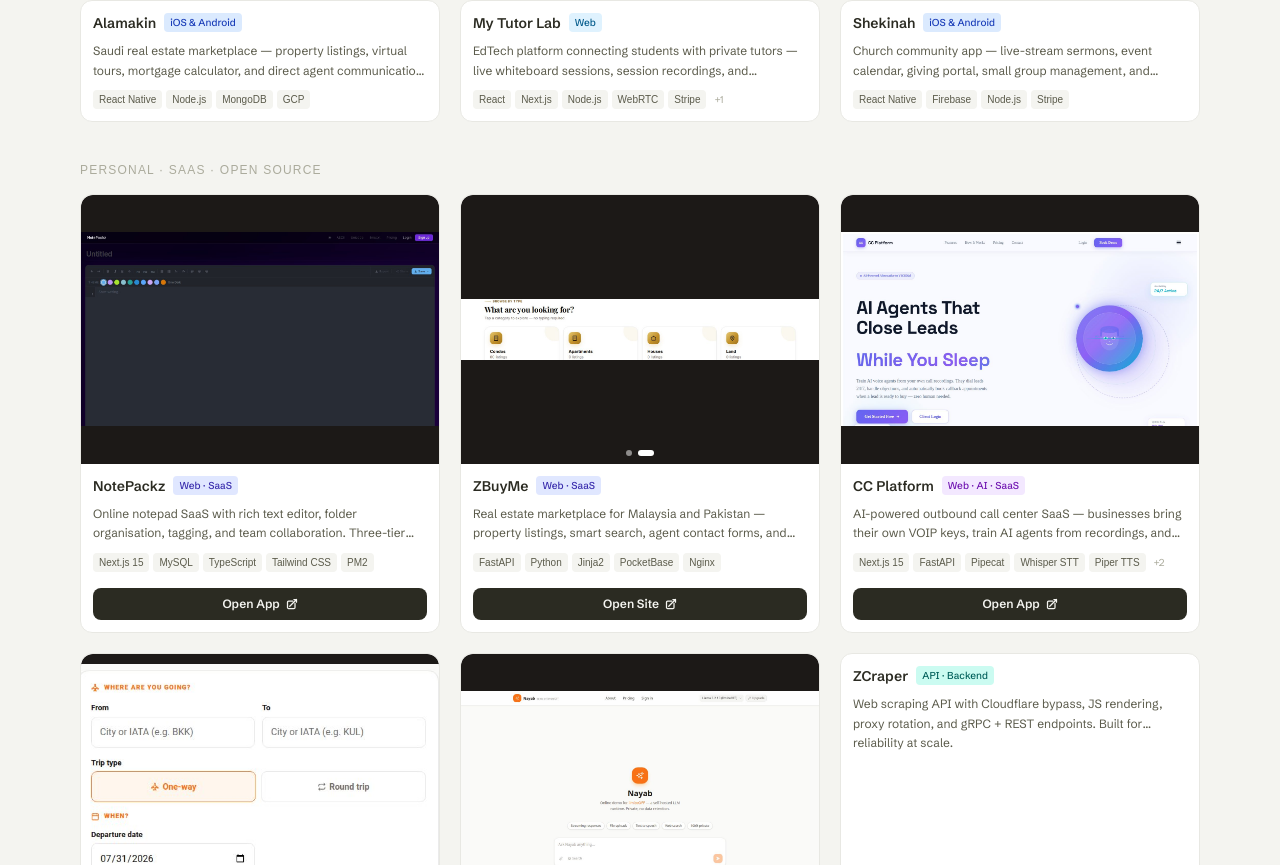
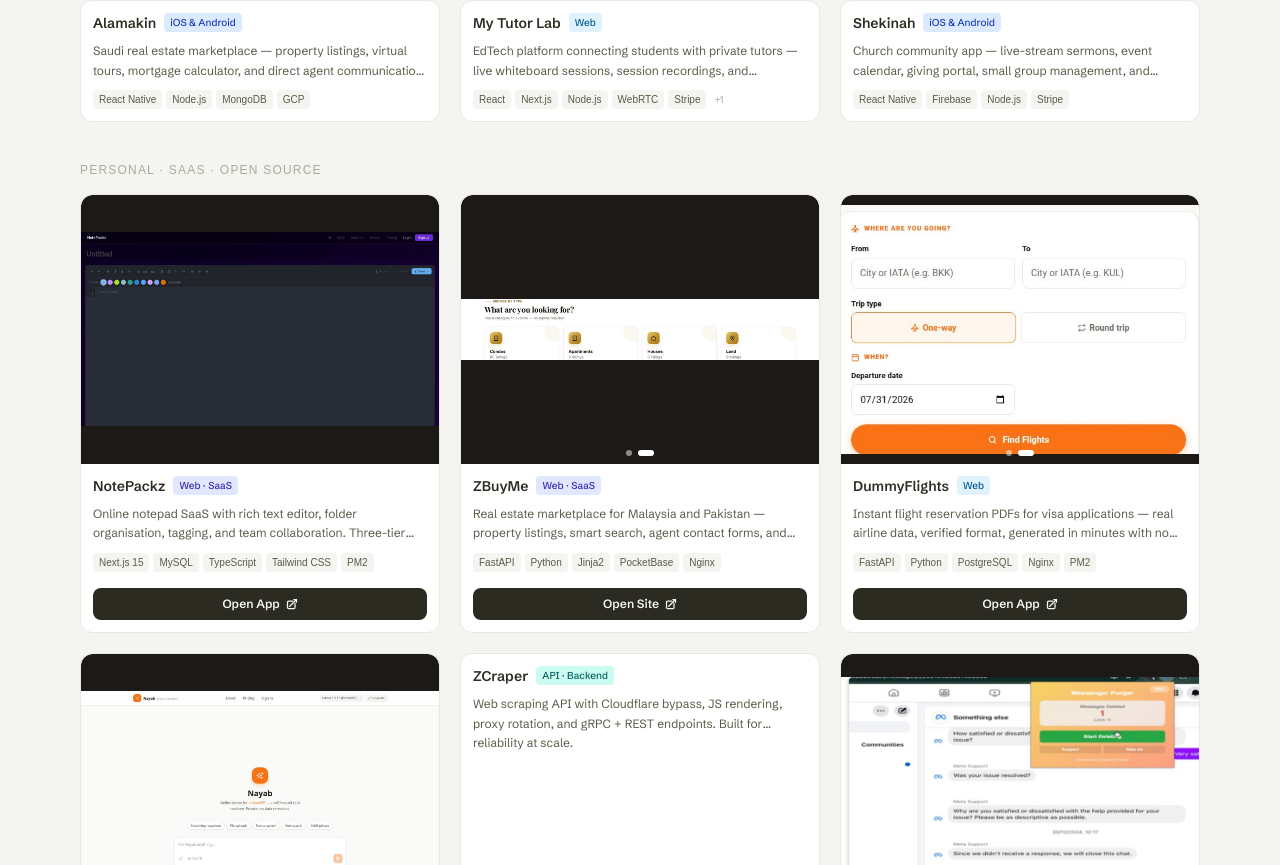
Before and after one commit to Zulqurnain/zulqurnainj.com, a Next.js app: page /projects in a window 1280 px wide. Shown: the part 2635-3500 px from the top of the page. Built offline with nearby package versions, Linux system fonts and the light colour scheme; a web font is replaced by a local one.

Commit message:
Remove CC Platform project card
cc-platform was decommissioned from production 2026-08-02 (owner request --
wasnt in active use). Removing the public project card + its screenshot so
the portfolio doesnt link to an app that no longer exists.

```diff
--- a/src/components/ProjectsSection.tsx
+++ b/src/components/ProjectsSection.tsx
@@ -222,17 +222,6 @@
     category: "personal",
   },
   {
-    name: "CC Platform",
-    description:
-      "AI-powered outbound call center SaaS — businesses bring their own VOIP keys, train AI agents from recordings, and run 24/7 calling campaigns.",
-    platform: "Web · AI · SaaS",
-    tools: ["Next.js 15", "FastAPI", "Pipecat", "Whisper STT", "Piper TTS", "ChromaDB", "PocketBase"],
-    images: [P("cc-platform-1.jpg")],
-    storeUrl: "https://cc.zulqurnainj.com",
-    storeLabel: "Open App",
-    category: "personal",
-  },
-  {
     name: "DummyFlights",
     description:
       "Instant flight reservation PDFs for visa applications — real airline data, verified format, generated in minutes with no account required.",
```
Also changed, not shown: public/images/projects/cc-platform-1.jpg (deleted).
